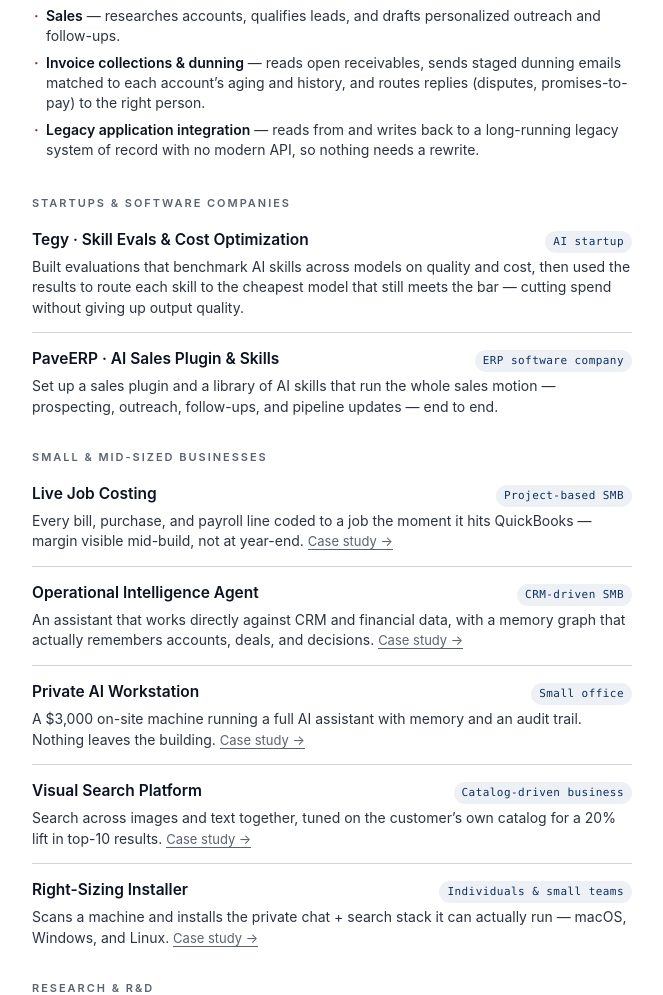
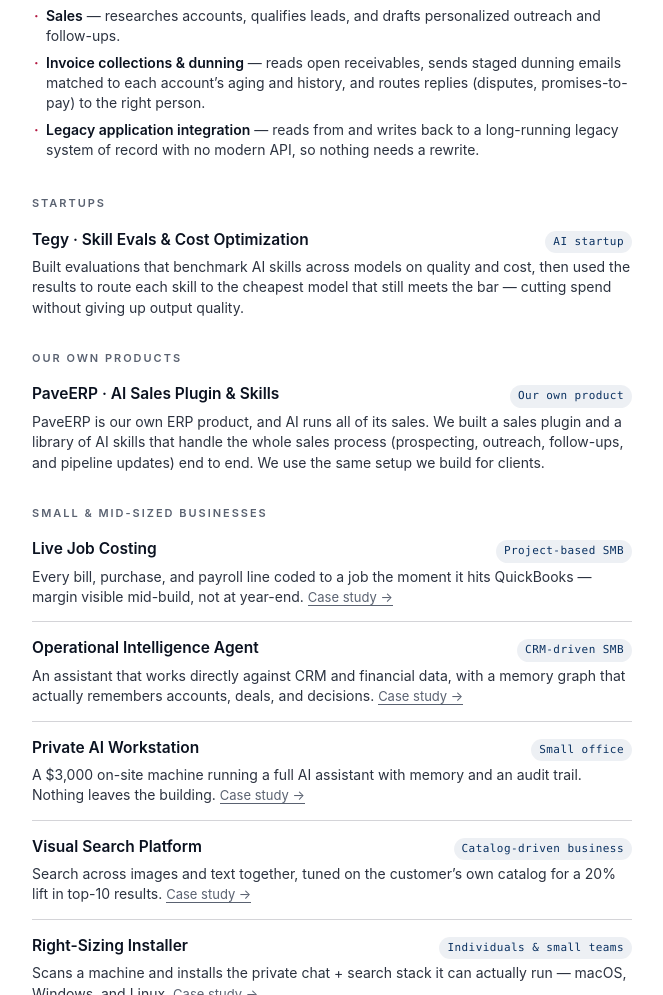
Before and after one commit to mertall/multimodalworks.io, a plain HTML site: page index.html in a window 1280 px wide. Shown: the part 1308-2303 px from the top of the page, without its empty margins (308-971 px from the left). Drawn offline with Linux system fonts and the light colour scheme.

Commit message:
feat(home): list PaveERP as our own product
Co-Authored-By: Claude Opus 5.5 <noreply@anthropic.com>
Claude-Session: https://claude.ai/code/session_0139H4mbAqeigkMzKpQuUGVX

```diff
--- a/index.html
+++ b/index.html
@@ -574,7 +574,7 @@
           </li>
         </ul>
 
-        <p class="group">Startups &amp; software companies</p>
+        <p class="group">Startups</p>
         <ul>
           <li>
             <div class="row1">
@@ -583,12 +583,16 @@
             </div>
             <p class="desc">Built evaluations that benchmark AI skills across models on quality and cost, then used the results to route each skill to the cheapest model that still meets the bar &mdash; cutting spend without giving up output quality.</p>
           </li>
+        </ul>
+
+        <p class="group">Our own products</p>
+        <ul>
           <li>
             <div class="row1">
               <span class="name">PaveERP &middot; AI Sales Plugin &amp; Skills</span>
-              <span class="client">ERP software company</span>
+              <span class="client">Our own product</span>
             </div>
-            <p class="desc">Set up a sales plugin and a library of AI skills that run the whole sales motion &mdash; prospecting, outreach, follow-ups, and pipeline updates &mdash; end to end.</p>
+            <p class="desc">PaveERP is our own ERP product, and AI runs all of its sales. We built a sales plugin and a library of AI skills that handle the whole sales process (prospecting, outreach, follow-ups, and pipeline updates) end to end. We use the same setup we build for clients.</p>
           </li>
         </ul>
 
```
